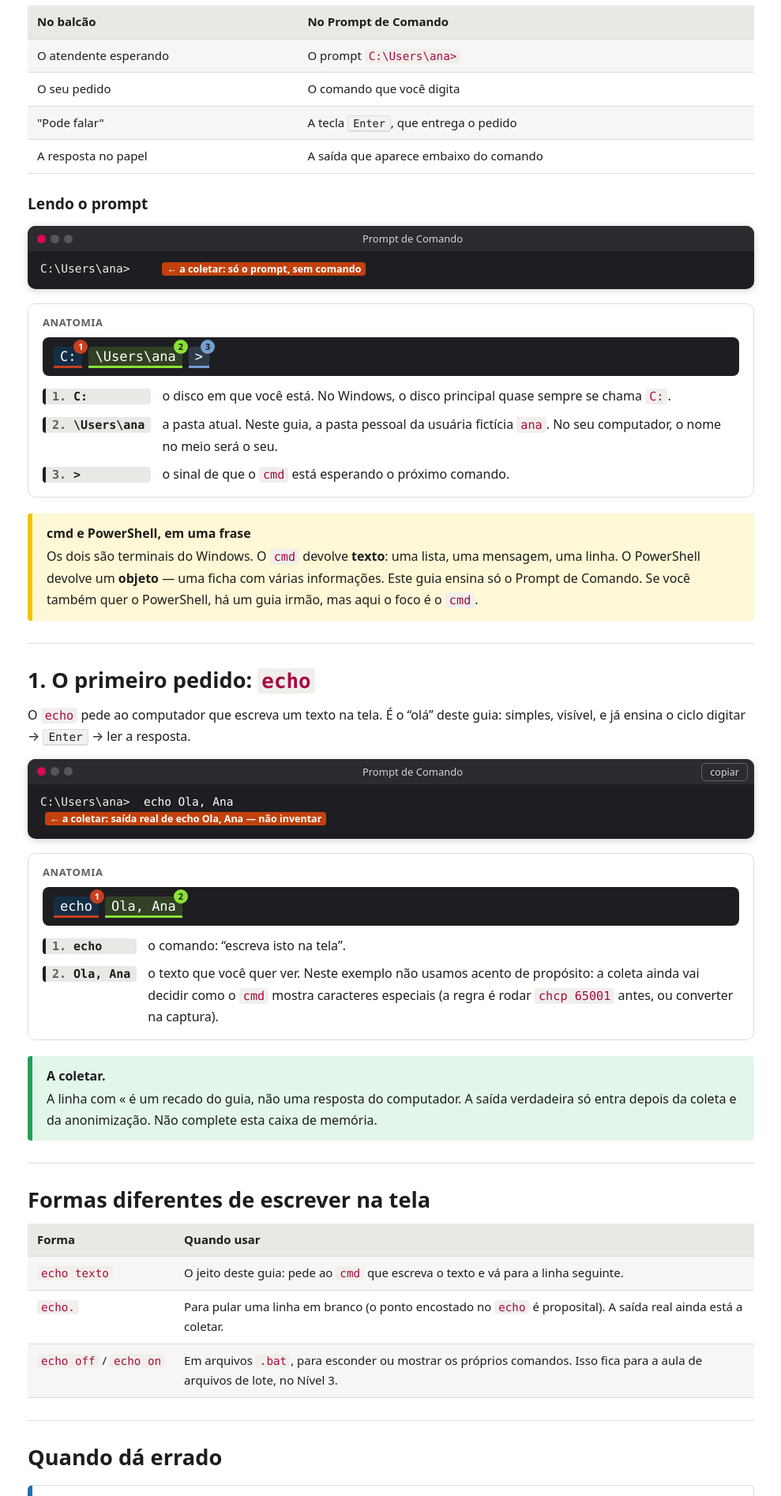
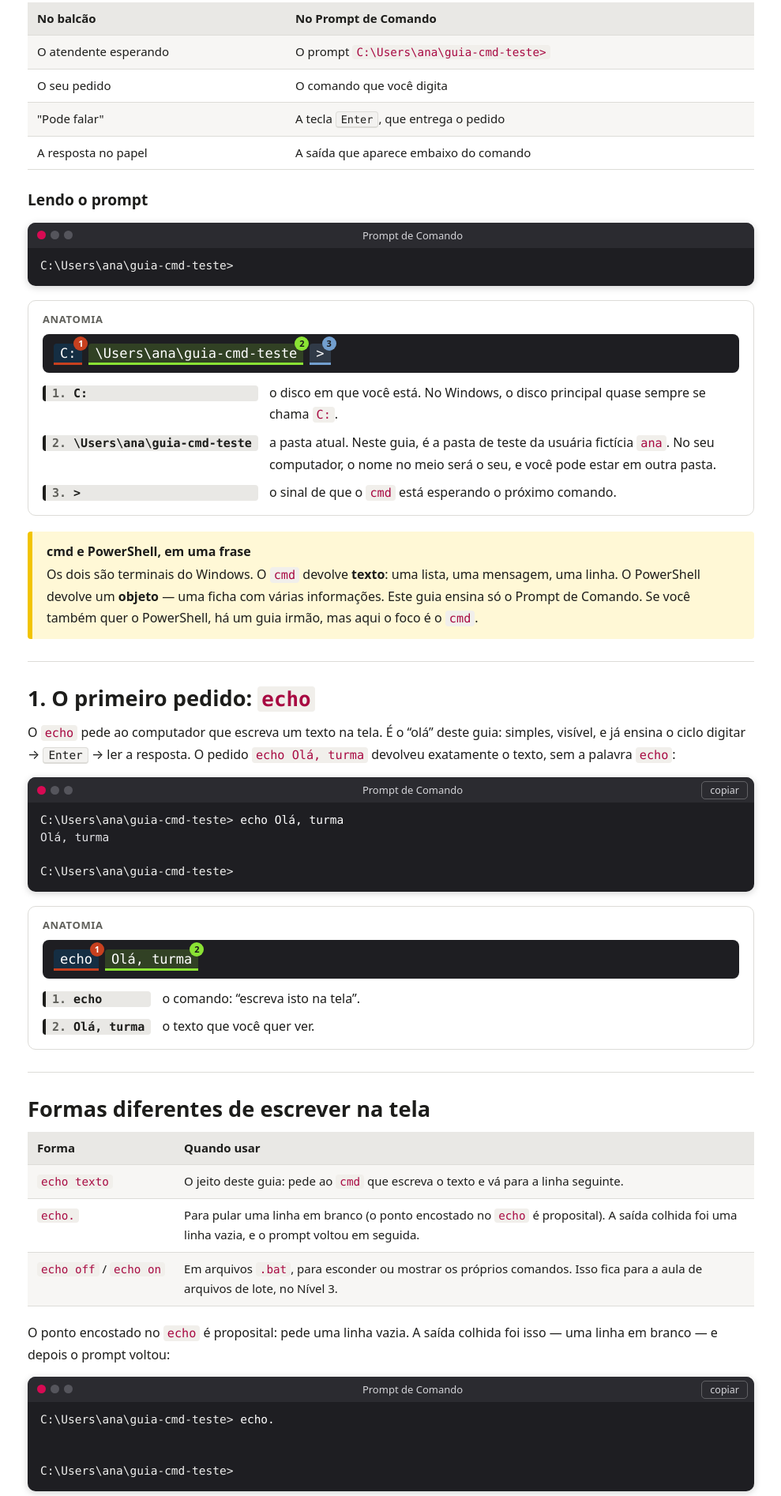
Before and after one commit to Wallysondevs/guia-cmd, a plain HTML site: page introducao.html in a window 1280 px wide. Shown: the part 906-2800 px from the top of the page at 79% size, without its empty margins (255-1244 px from the left). Drawn offline with Linux system fonts and the light colour scheme.

Commit message:
Completa introducao.html com saidas reais do lote 1 e remove 'a coletar', Mira e _saidas das paginas.

```diff
--- a/introducao.html
+++ b/introducao.html
@@ -4,7 +4,7 @@
 <meta charset="utf-8">
 <meta name="viewport" content="width=device-width, initial-scale=1">
 <title>O que é o Prompt de Comando — a tela que espera um pedido | Guia CMD</title>
-<meta name="description" content="O que é o Prompt de Comando (cmd) do Windows, para quem nunca usou terminal: o prompt C:\Users\ana>, o que é um comando, a diferença para o PowerShell, e o primeiro pedido com echo.">
+<meta name="description" content="O que é o Prompt de Comando (cmd) do Windows, para quem nunca usou terminal: o prompt C:\Users\ana\guia-cmd-teste>, o que é um comando, a diferença para o PowerShell, e o primeiro pedido com echo.">
 <link rel="stylesheet" href="assets/style.css">
 <script>try{var t=localStorage.getItem("tema");if(t)document.documentElement.setAttribute("data-theme",t)}catch(e){}</script>
 </head>
@@ -18,20 +18,20 @@
 
 <h1>O que é o <span class="hl">Prompt de Comando</span></h1>
 
-<p class="intro">Antes de listar pastas ou copiar arquivos, vale entender <strong>o que é essa janela</strong> e o que significa aquela linha que termina em <code>&gt;</code>. Nesta aula você vê a ideia, lê o prompt e monta o primeiro pedido — ainda sem inventar a resposta do computador. As saídas reais entram depois da coleta, a partir de <code>_saidas-anon/</code>.</p>
+<p class="intro">Antes de listar pastas ou copiar arquivos, vale entender <strong>o que é essa janela</strong> e o que significa aquela linha que termina em <code>&gt;</code>. Nesta aula você vê a ideia, lê o prompt e monta o primeiro pedido com o <code>echo</code>.</p>
 
 <div class="note">
 <strong>Você vai aprender</strong>
 <ul>
   <li>O que é o <strong>Prompt de Comando</strong>, o <code>cmd.exe</code> que já vem no Windows.</li>
-  <li>O que é o <strong>prompt</strong> <code>C:\Users\ana&gt;</code> e o que cada pedaço dele quer dizer.</li>
+  <li>O que é o <strong>prompt</strong> <code>C:\Users\ana\guia-cmd-teste&gt;</code> e o que cada pedaço dele quer dizer.</li>
   <li>A diferença, em uma frase, entre o <code>cmd</code> e o PowerShell.</li>
   <li>A rodar um comando: digitar e apertar <kbd>Enter</kbd>.</li>
   <li>O <code>echo</code>, que escreve um texto na tela — o primeiro pedido deste guia.</li>
 </ul>
 </div>
 
-<p><strong>Placeholder:</strong> todas as saídas desta aula ainda estão marcadas como <strong>a coletar</strong>. Nada aqui foi inventado de memória. Quando a Mira liberar a versão anonimizada em <code>_saidas-anon/</code>, as caixas <code>pre.term</code> ganham a resposta verdadeira, colhida no <code>cmd</code> de um Windows em português, na pasta da usuária fictícia <code>ana</code>, no computador <code>NOTEBOOK</code>.</p>
+<p>Todas as saídas desta aula foram colhidas no Prompt de Comando de um Windows em português, na pasta de teste <code>C:\Users\ana\guia-cmd-teste</code>. No seu computador, pratique numa pasta de teste parecida, não na raiz do disco. Cada caixa traz a saída real, com a linha em branco que o Prompt deixa antes do próximo prompt. Não inventamos nem traduzimos mensagem de erro.</p>
 
 <hr>
 
@@ -42,7 +42,7 @@
 <div class="table-wrap">
 <table class="ref">
 <tr><th>No balcão</th><th>No Prompt de Comando</th></tr>
-<tr><td>O atendente esperando</td><td>O prompt <code>C:\Users\ana&gt;</code></td></tr>
+<tr><td>O atendente esperando</td><td>O prompt <code>C:\Users\ana\guia-cmd-teste&gt;</code></td></tr>
 <tr><td>O seu pedido</td><td>O comando que você digita</td></tr>
 <tr><td>"Pode falar"</td><td>A tecla <kbd>Enter</kbd>, que entrega o pedido</td></tr>
 <tr><td>A resposta no papel</td><td>A saída que aparece embaixo do comando</td></tr>
@@ -50,12 +50,12 @@
 </div>
 
 <h3>Lendo o prompt</h3>
-<pre class="term" data-title="Prompt de Comando">C:\Users\ana&gt; « a coletar: só o prompt, sem comando</pre>
+<pre class="term" data-title="Prompt de Comando">C:\Users\ana\guia-cmd-teste&gt;</pre>
 <dl class="anatomy">
   <dt>C:</dt>
   <dd>o disco em que você está. No Windows, o disco principal quase sempre se chama <code>C:</code>.</dd>
-  <dt>\Users\ana</dt>
-  <dd>a pasta atual. Neste guia, a pasta pessoal da usuária fictícia <code>ana</code>. No seu computador, o nome no meio será o seu.</dd>
+  <dt>\Users\ana\guia-cmd-teste</dt>
+  <dd>a pasta atual. Neste guia, é a pasta de teste da usuária fictícia <code>ana</code>. No seu computador, o nome no meio será o seu, e você pode estar em outra pasta.</dd>
   <dt>&gt;</dt>
   <dd>o sinal de que o <code>cmd</code> está esperando o próximo comando.</dd>
 </dl>
@@ -68,21 +68,18 @@
 <hr>
 
 <h2>1. O primeiro pedido: <code>echo</code></h2>
-<p>O <code>echo</code> pede ao computador que escreva um texto na tela. É o “olá” deste guia: simples, visível, e já ensina o ciclo digitar → <kbd>Enter</kbd> → ler a resposta.</p>
+<p>O <code>echo</code> pede ao computador que escreva um texto na tela. É o “olá” deste guia: simples, visível, e já ensina o ciclo digitar → <kbd>Enter</kbd> → ler a resposta. O pedido <code>echo Olá, turma</code> devolveu exatamente o texto, sem a palavra <code>echo</code>:</p>
 
-<pre class="term" data-title="Prompt de Comando">C:\Users\ana&gt; echo Ola, Ana
-« a coletar: saída real de echo Ola, Ana — não inventar</pre>
+<pre class="term" data-title="Prompt de Comando">C:\Users\ana\guia-cmd-teste&gt;echo Olá, turma
+Olá, turma
+
+C:\Users\ana\guia-cmd-teste&gt;</pre>
 <dl class="anatomy">
   <dt>echo</dt>
   <dd>o comando: “escreva isto na tela”.</dd>
-  <dt>Ola, Ana</dt>
-  <dd>o texto que você quer ver. Neste exemplo não usamos acento de propósito: a coleta ainda vai decidir como o <code>cmd</code> mostra caracteres especiais (a regra é rodar <code>chcp 65001</code> antes, ou converter na captura).</dd>
+  <dt>Olá, turma</dt>
+  <dd>o texto que você quer ver.</dd>
 </dl>
-
-<div class="tip">
-<strong>A coletar.</strong>
-<p>A linha com « é um recado do guia, não uma resposta do computador. A saída verdadeira só entra depois da coleta e da anonimização. Não complete esta caixa de memória.</p>
-</div>
 
 <hr>
 
@@ -91,19 +88,28 @@
 <table class="ref">
 <tr><th>Forma</th><th>Quando usar</th></tr>
 <tr><td><code>echo texto</code></td><td>O jeito deste guia: pede ao <code>cmd</code> que escreva o texto e vá para a linha seguinte.</td></tr>
-<tr><td><code>echo.</code></td><td>Para pular uma linha em branco (o ponto encostado no <code>echo</code> é proposital). A saída real ainda está a coletar.</td></tr>
+<tr><td><code>echo.</code></td><td>Para pular uma linha em branco (o ponto encostado no <code>echo</code> é proposital). A saída colhida foi uma linha vazia, e o prompt voltou em seguida.</td></tr>
 <tr><td><code>echo off</code> / <code>echo on</code></td><td>Em arquivos <code>.bat</code>, para esconder ou mostrar os próprios comandos. Isso fica para a aula de arquivos de lote, no Nível 3.</td></tr>
 </table>
 </div>
+
+<p>O ponto encostado no <code>echo</code> é proposital: pede uma linha vazia. A saída colhida foi isso — uma linha em branco — e depois o prompt voltou:</p>
+<pre class="term" data-title="Prompt de Comando">C:\Users\ana\guia-cmd-teste&gt;echo.
+
+
+C:\Users\ana\guia-cmd-teste&gt;</pre>
 
 <hr>
 
 <h2 id="errado">Quando dá errado</h2>
 <div class="cenario">
-<strong>Digitar o nome do comando errado</strong>
-<p>Se você escrever <code>eco Ola</code> (sem o “h”), o <code>cmd</code> responde com uma mensagem de erro. <strong>A mensagem real ainda está a coletar</strong> — não inventamos o texto e não traduzimos a frase do Windows. Quando ela chegar de <code>_saidas-anon/</code>, esta caixa mostra a mensagem linha por linha, em inglês ou em português, exatamente como o terminal escreveu, com a explicação em seguida.</p>
-<pre class="term" data-title="Prompt de Comando">C:\Users\ana&gt; eco Ola
-« a coletar: mensagem de erro real de um comando inexistente — nunca inventar, nunca traduzir</pre>
+<strong>Digitar um nome que o cmd não reconhece</strong>
+<p>Se você escrever um comando que não existe — nesta coleta, <code>comandoinexistente</code> —, o <code>cmd</code> responde com uma mensagem de erro. O mesmo tipo de aviso aparece para qualquer nome desconhecido (por exemplo, um <code>eco</code> sem o “h”); só muda a palavra entre aspas. A mensagem colhida, em duas linhas, foi esta:</p>
+<pre class="term" data-title="Prompt de Comando">C:\Users\ana\guia-cmd-teste&gt;comandoinexistente
+'comandoinexistente' não é reconhecido como um comando interno
+ou externo, um programa operável ou um arquivo em lotes.
+
+C:\Users\ana\guia-cmd-teste&gt;</pre>
 </div>
 
 <hr>
@@ -114,6 +120,7 @@
 <tr><th>Você digita</th><th>O que faz</th></tr>
 <tr><td>A linha que termina em <code>&gt;</code></td><td>É o prompt: o <code>cmd</code> está esperando um comando. O meio dela é a pasta onde você está.</td></tr>
 <tr><td><code>echo texto</code></td><td>Escreve o texto na tela.</td></tr>
+<tr><td><code>echo.</code></td><td>Pula uma linha em branco.</td></tr>
 <tr><td><kbd>Enter</kbd></td><td>Entrega o pedido. A resposta aparece embaixo e o prompt volta.</td></tr>
 </table>
 </div>
@@ -124,14 +131,14 @@
 
 <div class="exercise">
 <h3>1. Complete o comando</h3>
-<p>Complete para escrever <code>Ola, Ana</code> na tela:</p>
-<div class="ex-code"><input data-answer="echo" aria-label="comando"> Ola, Ana</div>
+<p>Complete para escrever <code>Olá, turma</code> na tela:</p>
+<div class="ex-code"><input data-answer="echo" aria-label="comando"> Olá, turma</div>
 </div>
 
 <div class="exercise">
 <h3>2. O que é o prompt?</h3>
-<p>No prompt <code>C:\Users\ana&gt;</code>, qual é a pasta atual?</p>
-<div class="ex-code"><input data-answer="C:\Users\ana|C:\Users\ana\" aria-label="pasta"></div>
+<p>No prompt <code>C:\Users\ana\guia-cmd-teste&gt;</code>, qual é a pasta atual?</p>
+<div class="ex-code"><input data-answer="C:\Users\ana\guia-cmd-teste|C:\Users\ana\guia-cmd-teste\" aria-label="pasta"></div>
 </div>
 
 <div class="mc" data-answer="2">
@@ -143,7 +150,7 @@
 </div>
 
 <div class="mc" data-answer="1">
-<p class="mc-q">4. No prompt <code>C:\Users\ana&gt;</code>, o que o <code>&gt;</code> quer dizer?</p>
+<p class="mc-q">4. No prompt <code>C:\Users\ana\guia-cmd-teste&gt;</code>, o que o <code>&gt;</code> quer dizer?</p>
 <label><input type="radio" name="q4"> Que o <code>cmd</code> está esperando o próximo comando</label>
 <label><input type="radio" name="q4"> Que o último comando deu errado</label>
 <label><input type="radio" name="q4"> Que você está no PowerShell</label>
@@ -159,11 +166,11 @@
 </div>
 
 <div class="trycmd" data-goal="src:\becho\b;;semerro">
-<p class="try-task"><strong>Missão:</strong> peça ao Prompt de Comando que escreva <code>Ola, Ana</code> na tela, com o comando <code>echo</code>.</p>
+<p class="try-task"><strong>Missão:</strong> peça ao Prompt de Comando que escreva <code>Olá, turma</code> na tela, com o comando <code>echo</code>.</p>
 <pre class="script" data-file="comandos.bat">
 </pre>
 <pre class="solucao" data-file="comandos.bat">
-echo Ola, Ana
+echo Olá, turma
 </pre>
 </div>
 
@@ -172,10 +179,10 @@ echo Ola, Ana
 <h2>Resumo</h2>
 <ul>
   <li>O Prompt de Comando (<code>cmd</code>) é o terminal clássico do Windows: você pede por escrito e lê a resposta em texto.</li>
-  <li>O prompt <code>C:\Users\ana&gt;</code> é o <code>cmd</code> esperando um comando; o meio dele é a pasta onde você está.</li>
+  <li>O prompt <code>C:\Users\ana\guia-cmd-teste&gt;</code> é o <code>cmd</code> esperando um comando; o meio dele é a pasta onde você está.</li>
   <li>Digite o comando e aperte <kbd>Enter</kbd>: a resposta aparece embaixo e o prompt volta.</li>
-  <li><code>echo texto</code> escreve o texto na tela. É o primeiro pedido deste guia.</li>
-  <li>As saídas reais desta aula ainda estão <strong>a coletar</strong>. Nada foi inventado, e mensagem de erro não se traduz.</li>
+  <li><code>echo texto</code> escreve o texto na tela. É o primeiro pedido deste guia. O <code>echo.</code> pula uma linha em branco.</li>
+  <li>Se o nome do comando não existe, o Prompt avisa que aquele nome não é reconhecido como um comando interno ou externo, um programa operável ou um arquivo em lotes.</li>
 </ul>
 
 <div class="pager"></div>
```
Also changed, not shown: arquivos-bat.html (+2 -2 lines), hostname.html (+4 -4 lines), more.html (+1 -1 lines).
